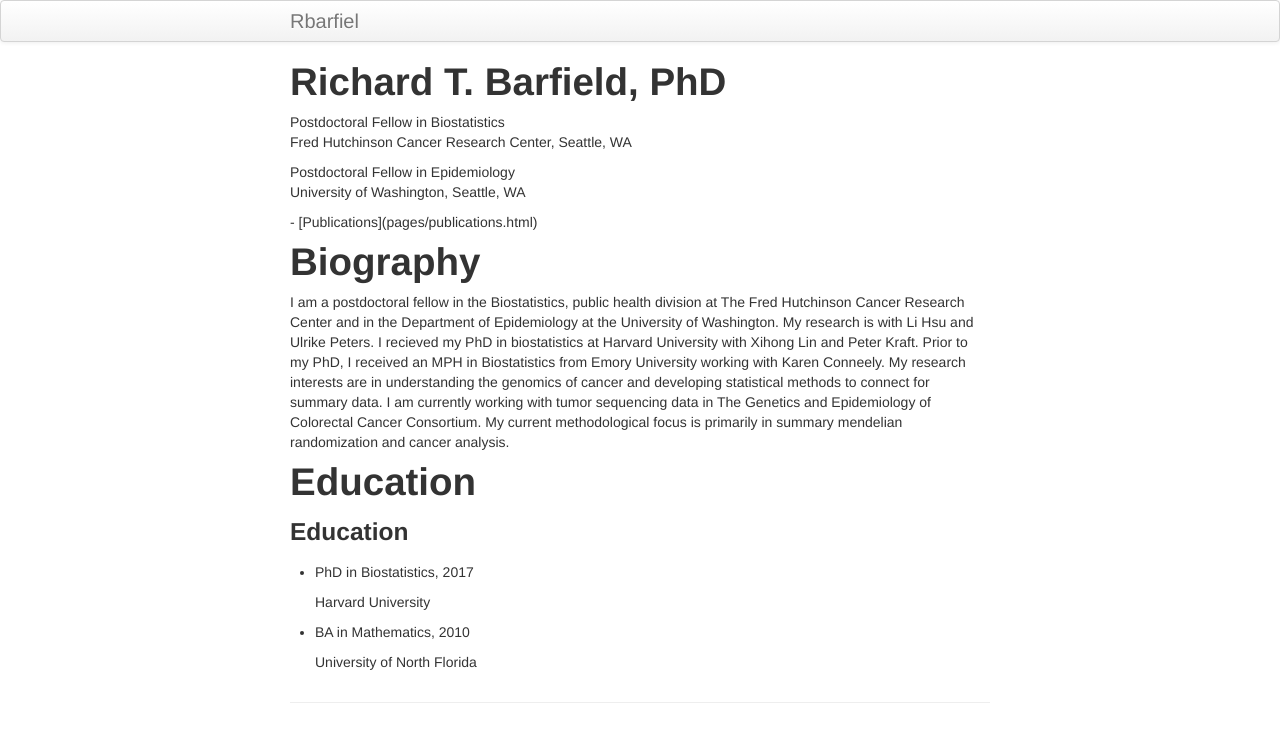
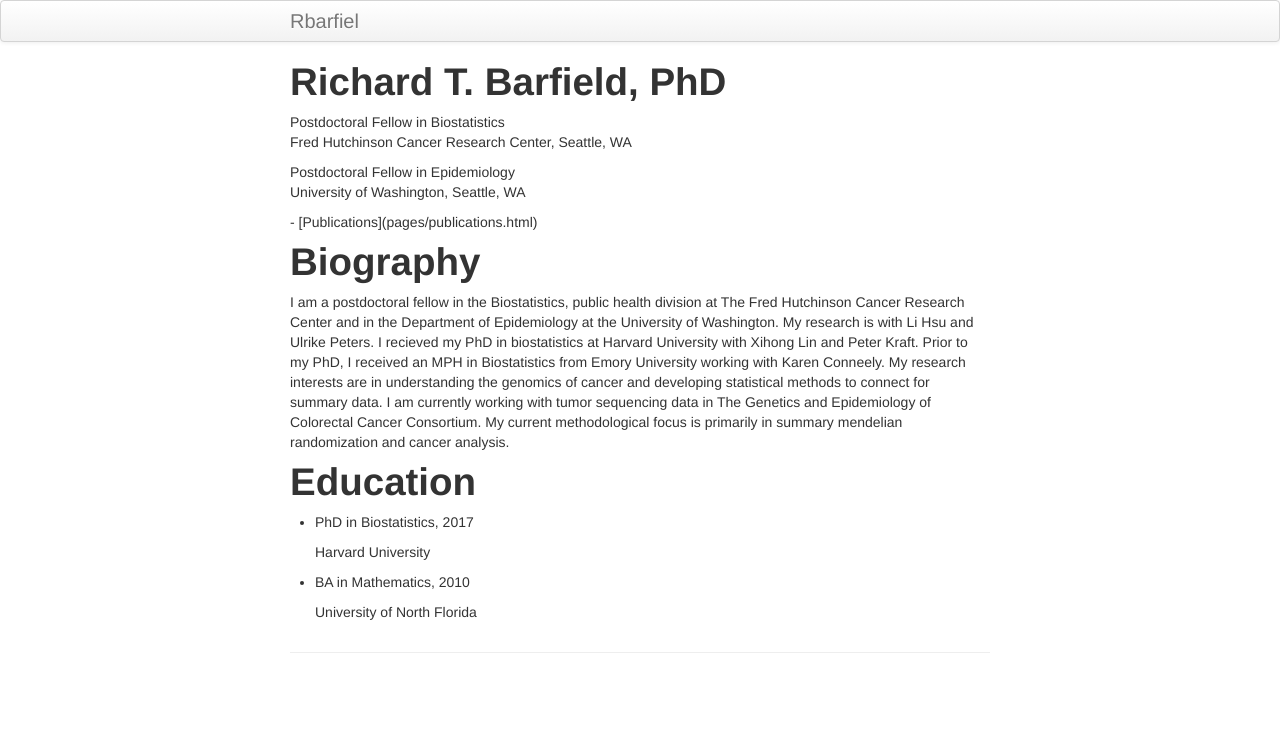
Before and after one commit to rbarfield/Barfield_website, a Jekyll site: the page built from index.md, in a window 1280 px wide. Shown: the top 742 px of the page. Built offline with Jekyll 4.4.1, drawn with Linux system fonts in a browser that asks for light colours.

Commit message:
Initial commit

```diff
--- a/index.md
+++ b/index.md
@@ -21,11 +21,9 @@ title: Richard T. Barfield, PhD
 <h1 id="education">Education</h1>
 
       <div class="col-sm-7">
-        <h3>Education</h3>
         <ul class="ul-edu fa-ul">
 
           <li>
-            <i class="fa-li fa fa-graduation-cap"></i>
             <div class="description">
               <p class="course">PhD in Biostatistics, 2017</p>
               <p class="institution">Harvard University</p>
@@ -33,7 +31,6 @@ title: Richard T. Barfield, PhD
           </li>
 
           <li>
-            <i class="fa-li fa fa-graduation-cap"></i>
             <div class="description">
               <p class="course">BA in Mathematics, 2010</p>
               <p class="institution">University of North Florida</p>
```
